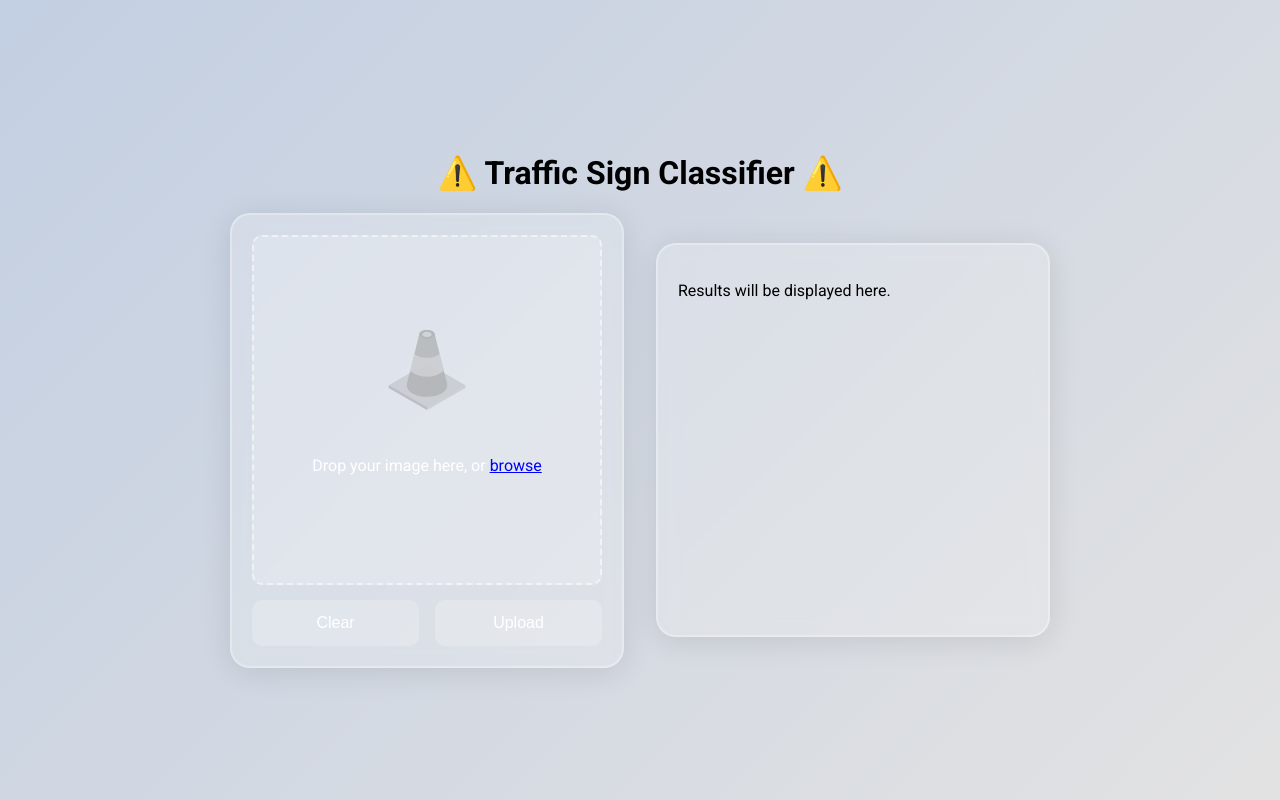
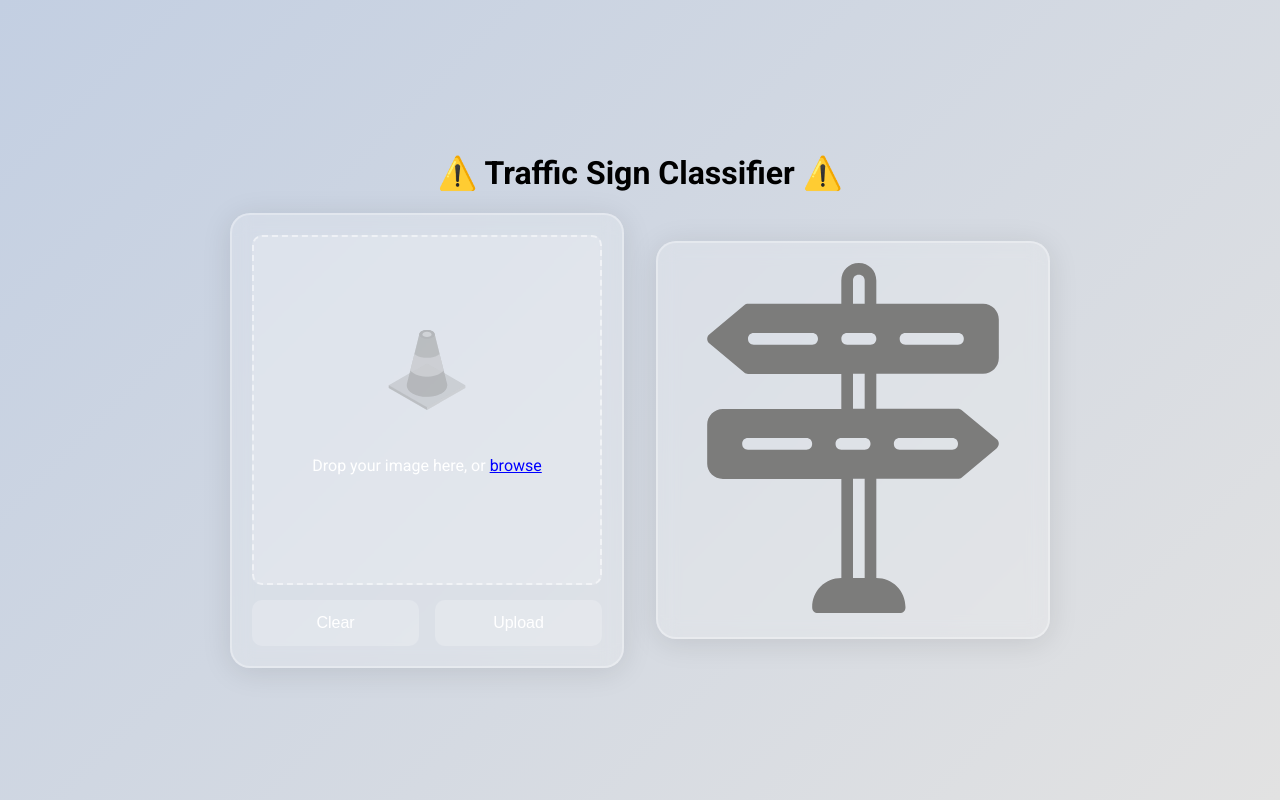
Before and after one commit to FazleLabib/TrafficSignClassifier, a Django app: page / in a window 1280 px wide. Run offline with Django 5.2, Linux system fonts and the light colour scheme.

Commit message:
Add results placeholder icon

```diff
--- a/TrafficSignClassifier/classifier/templates/home.html
+++ b/TrafficSignClassifier/classifier/templates/home.html
@@ -39,11 +39,11 @@
       {% if label %}
 
         <h3>Prediction Result:</h3>
-        <img src="{{ meta_url }}" alt="Image of {{ label }}">
+        <img class="results-icon" src="{{ meta_url }}" alt="Image of {{ label }}">
         <p>{{ label }}</p>
         <p>{{ confidence }}</p>
       {% else %}
-        <p>Results will be displayed here.</p>
+      <img class="results-icon" id="results-placeholder" src="{% static 'media/icons/results-icon.svg' %}" alt="Results icon">
       {% endif %}
     </div>
     </div>
```
Also changed, not shown: TrafficSignClassifier/classifier/static/media/icons/results-icon.svg (added).
